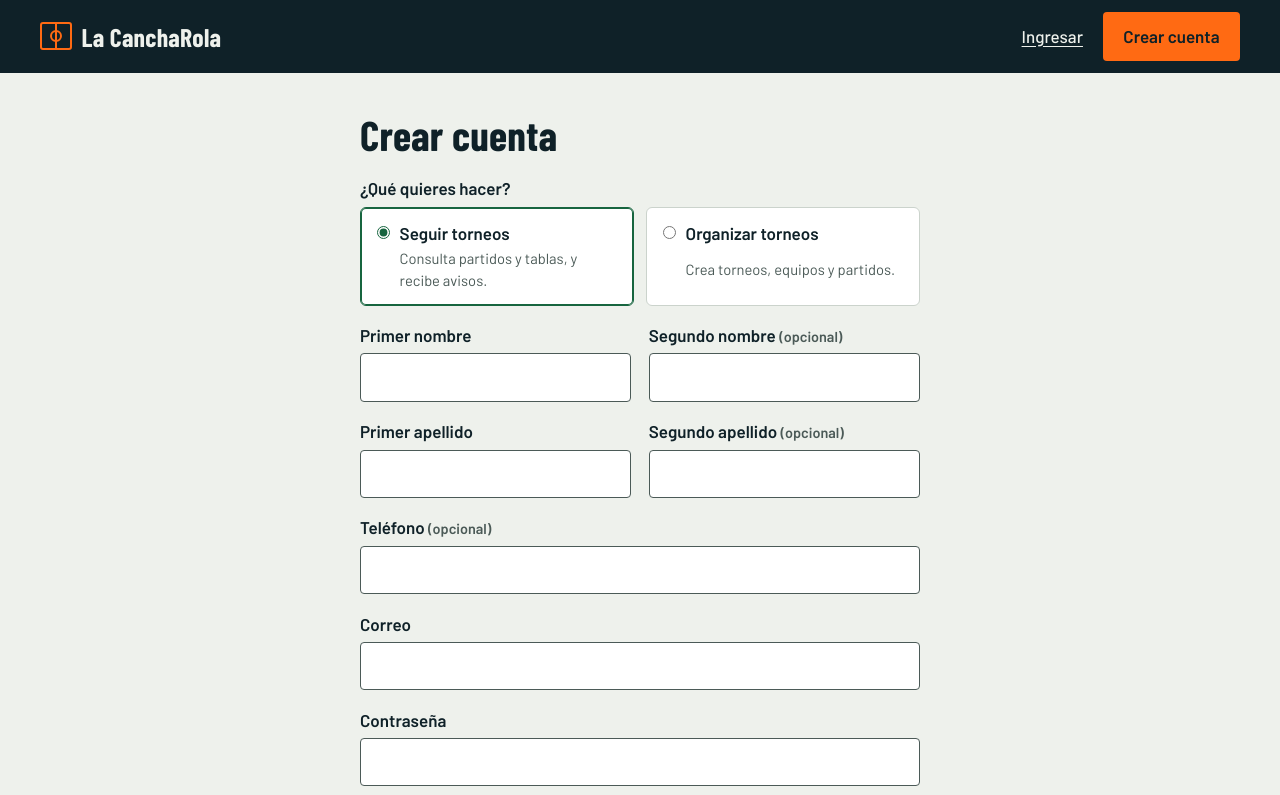
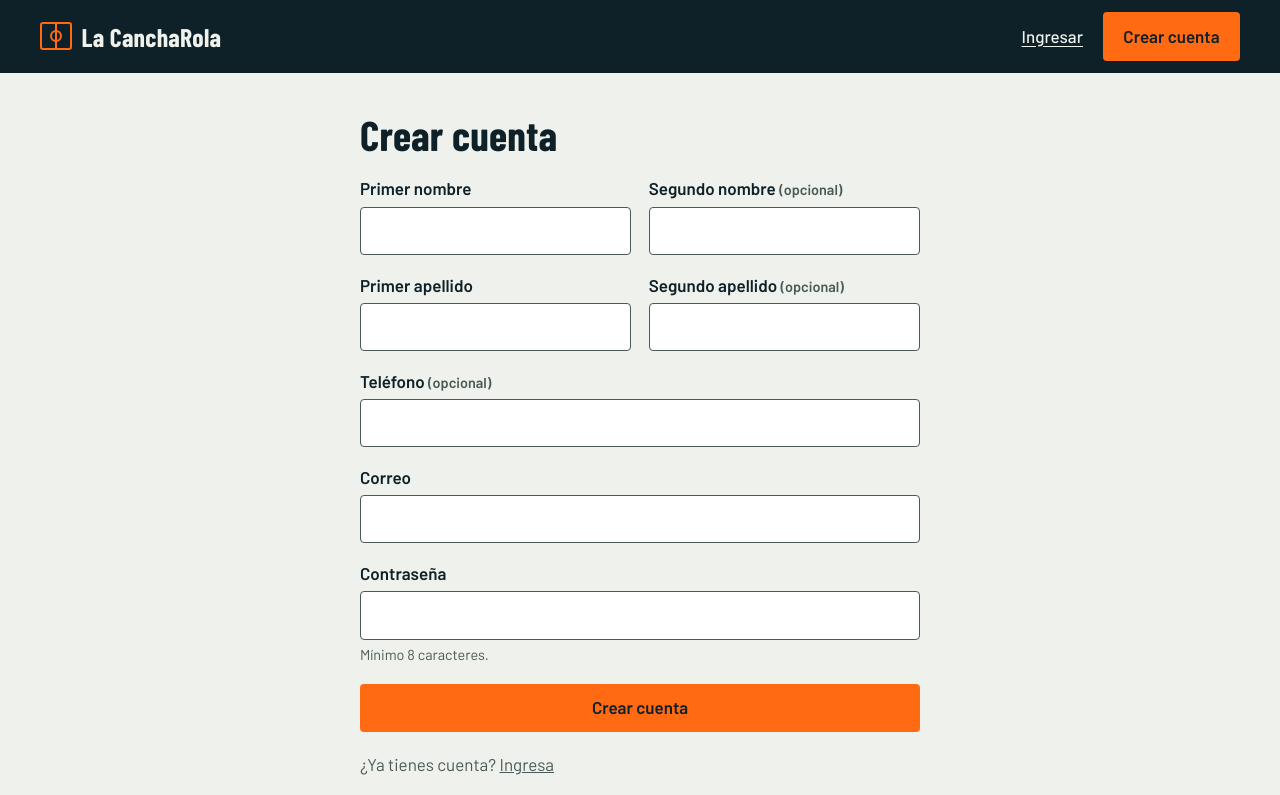
Before and after one commit to cristhianguillermohernandezumb/frontend_futbol_bogota, an Angular app: page /registro in a window 1280 px wide. Shown: the top 795 px of the page. Built offline with nearby package versions, Linux system fonts and the light colour scheme.

Commit message:
Cambio de roles de usuario

```diff
--- a/src/app/pages/login/login.html
+++ b/src/app/pages/login/login.html
@@ -8,11 +8,6 @@
 
     @if (registrado) {
       <p class="aviso" role="status">Cuenta creada. Ingresa con tu correo y contraseña.</p>
-    }
-    @if (pendiente) {
-      <p class="aviso" role="status">
-        Cuenta de organizador creada. Un administrador debe activarla antes de que puedas ingresar.
-      </p>
     }
     @if (expirada) {
       <p class="aviso" role="status">Tu sesión expiró. Ingresa de nuevo.</p>
--- a/src/app/pages/login/login.ts
+++ b/src/app/pages/login/login.ts
@@ -33,7 +33,6 @@ export class Login {
 
   protected readonly expirada = this.ruta.snapshot.queryParamMap.get('motivo') === 'expirada';
   protected readonly registrado = this.ruta.snapshot.queryParamMap.get('registrado') === '1';
-  protected readonly pendiente = this.ruta.snapshot.queryParamMap.get('registrado') === '2';
 
   protected enviar(): void {
     this.intento.set(true);
--- a/src/app/pages/registro/registro.html
+++ b/src/app/pages/registro/registro.html
@@ -6,17 +6,6 @@
   }
 
   <form class="formulario" [formGroup]="form" (ngSubmit)="enviar()" novalidate>
-    <fieldset class="roles">
-      <legend>¿Qué quieres hacer?</legend>
-      @for (r of roles; track r.valor) {
-        <label class="rol">
-          <input type="radio" formControlName="rol" [value]="r.valor" />
-          <span class="rol-titulo">{{ r.titulo }}</span>
-          <span class="rol-texto">{{ r.texto }}</span>
-        </label>
-      }
-    </fieldset>
-
     <div class="rejilla">
       <div class="grupo">
         <label for="primerNombre">Primer nombre</label>
--- a/src/app/pages/registro/registro.ts
+++ b/src/app/pages/registro/registro.ts
@@ -24,13 +24,8 @@ export class Registro {
     telefono: ['', [Validators.pattern(/^\d{7,15}$/)]],
     correo: ['', [Validators.required, Validators.email, Validators.maxLength(100)]],
     contrasenia: ['', [Validators.required, Validators.minLength(8), Validators.maxLength(72)]],
-    rol: ['ESPECTADOR' as 'ESPECTADOR' | 'ORGANIZADOR', [Validators.required]],
+    rol: ['ESPECTADOR' as const],
   });
-
-  protected readonly roles = [
-    { valor: 'ESPECTADOR' as const, titulo: 'Seguir torneos', texto: 'Consulta partidos y tablas, y recibe avisos.' },
-    { valor: 'ORGANIZADOR' as const, titulo: 'Organizar torneos', texto: 'Crea torneos, equipos y partidos.' },
-  ];
 
   protected readonly intento = signal(false);
   protected readonly enviando = signal(false);
@@ -62,7 +57,7 @@ export class Registro {
       })
       .subscribe({
         next: () => {
-          void this.router.navigate(['/login'], { queryParams: { registrado: v.rol === 'ORGANIZADOR' ? 2 : 1 } });
+          void this.router.navigate(['/login'], { queryParams: { registrado: 1 } });
         },
         error: (err: unknown) => {
           this.error.set(mensajeDeError(err));
```
